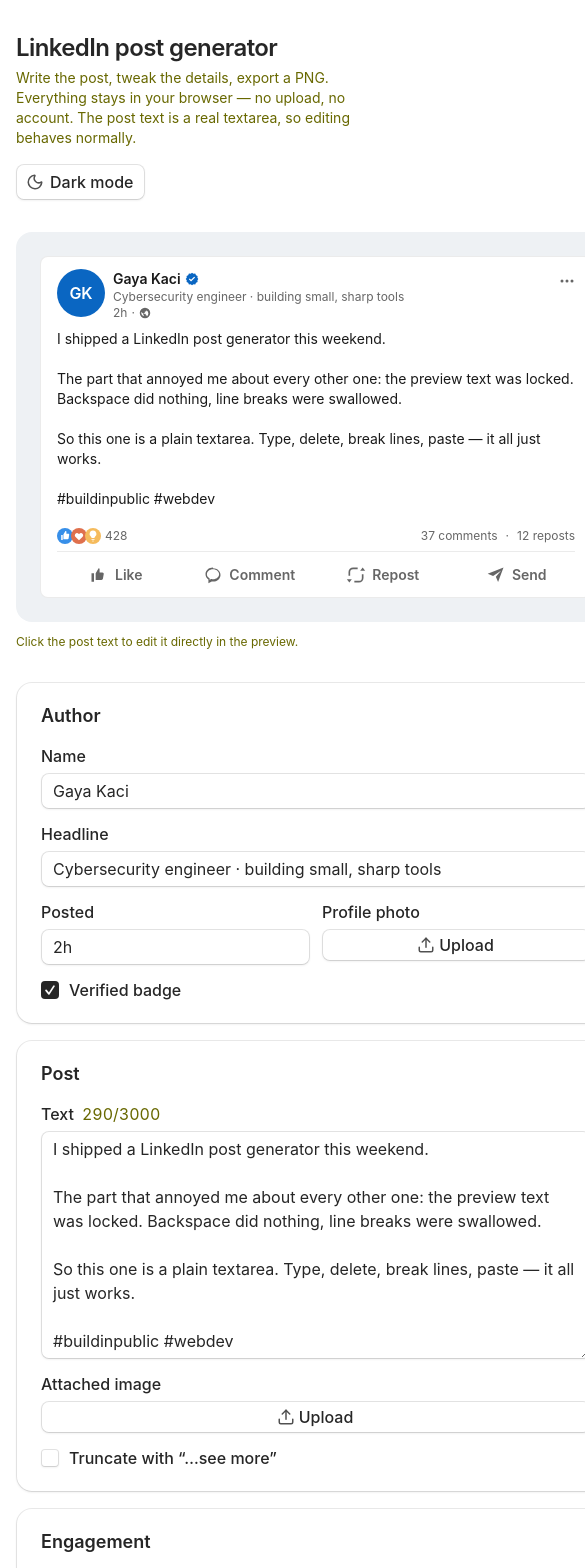
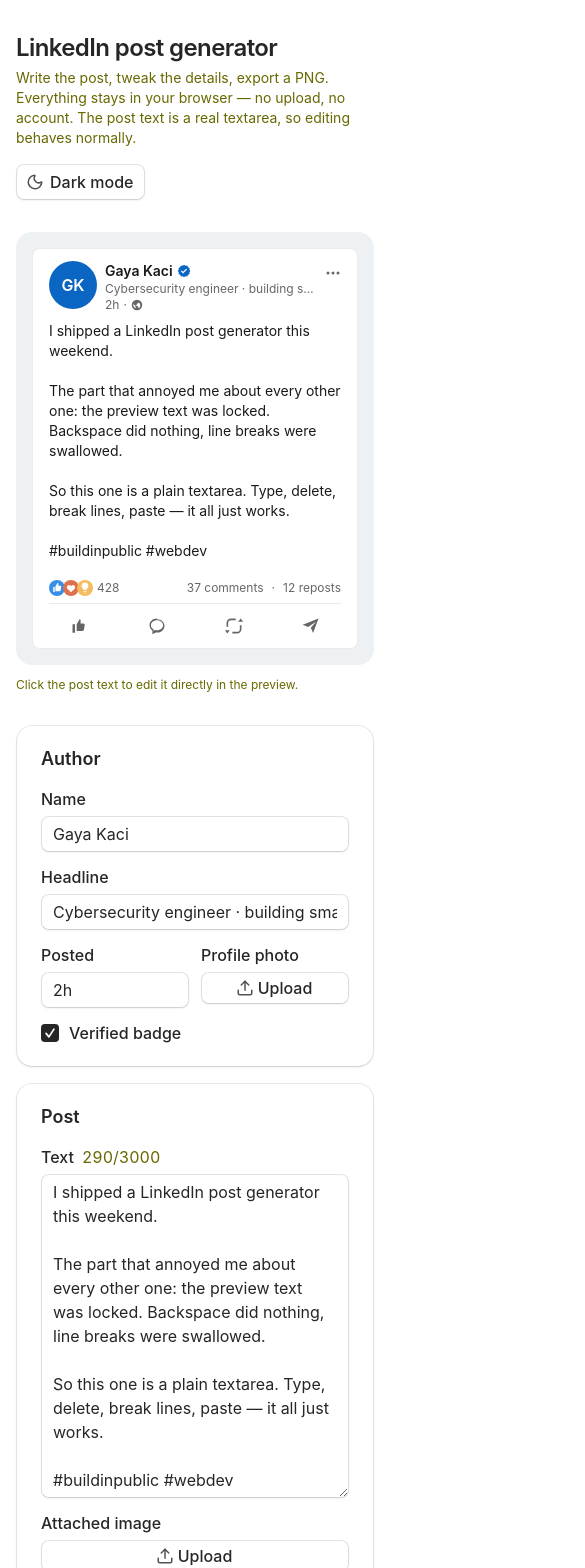
Before and after one commit to kacigaya/linkedin-post, a Next.js app: page / in a window 390 px wide. Shown: the top 1568 px of the page, 585 px wide, since content can reach past the window. Built offline with nearby package versions, Linux system fonts and the light colour scheme.

Commit message:
fix: stop the post card forcing horizontal scroll on phones

```diff
--- a/app/components/PostCard.tsx
+++ b/app/components/PostCard.tsx
@@ -43,7 +43,7 @@ export function PostCard({ post, mode, maxLength, onBodyChange }: Props) {
 
   return (
     <article
-      className="li-card w-[552px] max-w-full overflow-hidden rounded-lg border text-left"
+      className="li-card @container w-full max-w-[552px] overflow-hidden rounded-lg border text-left"
       data-theme={post.theme}
       style={{
         background: "var(--li-bg)",
@@ -120,7 +120,7 @@ export function PostCard({ post, mode, maxLength, onBodyChange }: Props) {
       ) : null}
 
       <div
-        className="mx-4 flex items-center justify-between border-b py-1.5 text-[12px]"
+        className="mx-4 flex flex-wrap items-center justify-between gap-x-2 border-b py-1.5 text-[12px]"
         style={{ borderColor: "var(--li-line)", color: "var(--li-muted)" }}
       >
         <span className="flex items-center gap-1">
@@ -176,7 +176,9 @@ function Action({ icon, label }: { icon: React.ReactNode; label: string }) {
       style={{ color: "var(--li-muted)" }}
     >
       {icon}
-      <span>{label}</span>
+      {/* LinkedIn drops these labels on a narrow feed; a container query keeps
+          the decision tied to the card, not the viewport. */}
+      <span className="hidden @[24rem]:inline">{label}</span>
     </span>
   );
 }
--- a/app/page.tsx
+++ b/app/page.tsx
@@ -65,7 +65,9 @@ export default function Page() {
         Array.from(node.querySelectorAll("img")).map((img) => img.decode().catch(() => undefined)),
       );
       return await toBlob(node, {
-        pixelRatio: 2,
+        // The card is fluid, so scale the capture to land near a desktop-width
+        // PNG instead of exporting a phone-sized image.
+        pixelRatio: Math.min(4, Math.max(2, 1200 / node.offsetWidth)),
         cacheBust: true,
         backgroundColor: bg.value === "transparent" ? undefined : bg.value,
       });
@@ -139,7 +141,7 @@ export default function Page() {
       </header>
 
       <div className="grid gap-8 lg:grid-cols-[minmax(0,20rem)_minmax(0,1fr)]">
-        <form className="order-2 flex flex-col gap-4 lg:order-1" onSubmit={(e) => e.preventDefault()}>
+        <form className="order-2 flex min-w-0 flex-col gap-4 lg:order-1" onSubmit={(e) => e.preventDefault()}>
           <Card>
             <CardHeader>
               <CardTitle>Author</CardTitle>
@@ -283,11 +285,11 @@ export default function Page() {
           </Card>
         </form>
 
-        <div className="order-1 lg:order-2 lg:sticky lg:top-8 lg:self-start">
+        <div className="order-1 min-w-0 lg:order-2 lg:sticky lg:top-8 lg:self-start">
           <div
             ref={frameRef}
             className={`flex justify-center overflow-hidden rounded-2xl ${
-              bg.value === "transparent" ? "" : "p-6 sm:p-10"
+              bg.value === "transparent" ? "" : "p-4 sm:p-10"
             }`}
             style={{ background: bg.value }}
           >
```
Also changed, not shown: 1 other file (tests, documents, lock files or other folders).
